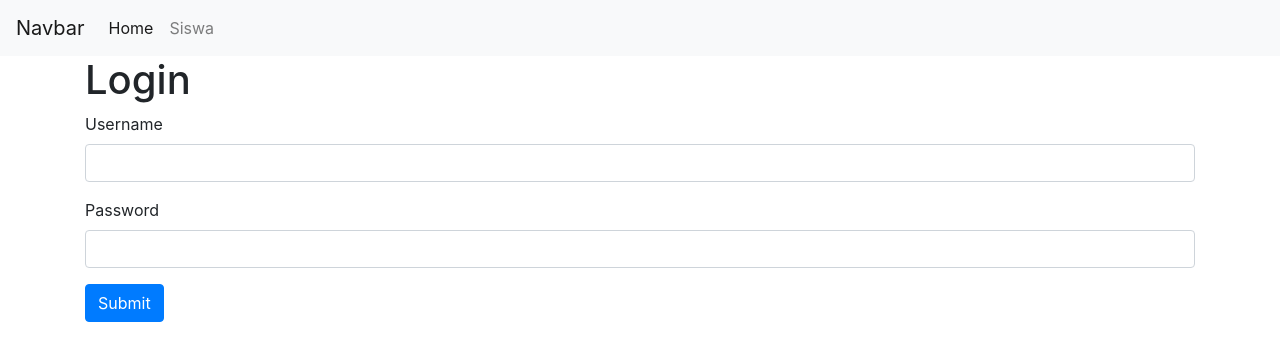
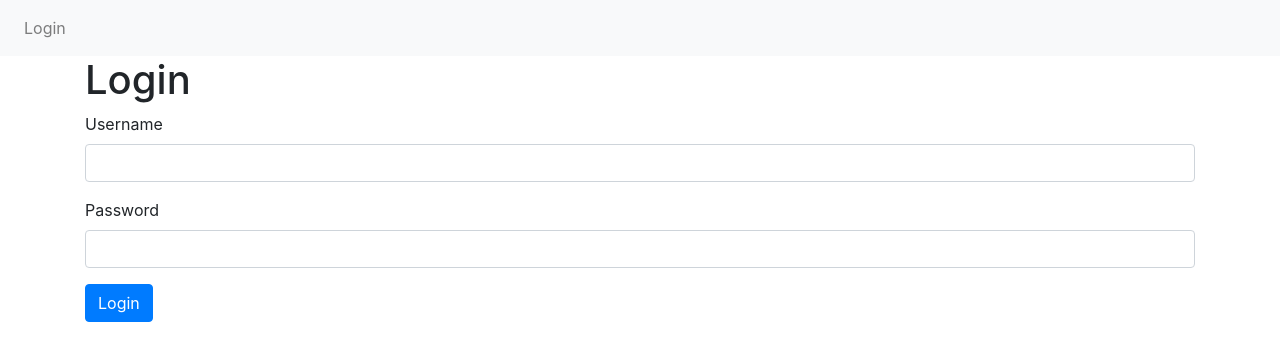
Before and after one commit to emzhofb/crud-reactjs, a React (Create React App) app in the folder crud-reactjs/: page /login in a window 1280 px wide. Shown: the top 360 px of the page. Built offline with nearby package versions, Linux system fonts and the light colour scheme.

Commit message:
update logout

```diff
--- a/crud-reactjs/src/components/ContainerRoutes.js
+++ b/crud-reactjs/src/components/ContainerRoutes.js
@@ -4,6 +4,7 @@ import SiswaIndex from '../pages/siswa/Index'
 import SiswaCreate from '../pages/siswa/Create'
 import SiswaEdit from '../pages/siswa/Edit'
 import Login from '../pages/Login'
+import Logout from '../pages/Logout'
 import { Route } from 'react-router-dom'
 
 const ContainerRoutes = () => {
@@ -11,6 +12,7 @@ const ContainerRoutes = () => {
         <div className="container">
             <Route path="/" exact component={ Home } />
             <Route path="/login" exact component={ Login } />
+            <Route path="/logout" exact component={ Logout } />
             <Route path="/siswa" exact component={ SiswaIndex } />
             <Route path="/siswa/Create" exact component={ SiswaCreate } />
             <Route path="/siswa/edit/:id" exact component={ SiswaEdit } />
--- a/crud-reactjs/src/components/Navbar.js
+++ b/crud-reactjs/src/components/Navbar.js
@@ -2,14 +2,14 @@ import React from 'react'
 import { Link } from 'react-router-dom'
 
 const Navbar = () => {
+    const token = localStorage.getItem('token')
     return (
         <nav className="navbar navbar-expand-lg navbar-light bg-light">
-            <Link to="/" className="navbar-brand">Navbar</Link>
             <button className="navbar-toggler" type="button" data-toggle="collapse" data-target="#navbarSupportedContent" aria-controls="navbarSupportedContent" aria-expanded="false" aria-label="Toggle navigation">
                 <span className="navbar-toggler-icon"></span>
             </button>
-
             <div className="collapse navbar-collapse" id="navbarSupportedContent">
+                { token ? (
                     <ul className="navbar-nav mr-auto">
                         <li className="nav-item active">
                             <Link className="nav-link" to="/">Home</Link>
@@ -17,7 +17,17 @@ const Navbar = () => {
                         <li className="nav-item">
                             <Link className="nav-link" to="/siswa">Siswa</Link>
                         </li>
+                        <li className="nav-item">
+                            <Link className="nav-link" to="/logout">Logout</Link>
+                        </li>
                     </ul>
+                ) : (
+                    <ul className="navbar-nav mr-auto">
+                        <li className="nav-item">
+                            <Link className="nav-link" to="/login">Login</Link>
+                        </li>
+                    </ul>
+                )}
             </div>
         </nav>
     )
--- a/crud-reactjs/src/pages/Login.js
+++ b/crud-reactjs/src/pages/Login.js
@@ -27,7 +27,7 @@ class Login extends Component {
         e.preventDefault()
     }
     render () {
-        const token = !!localStorage.getItem('token')
+        const token = localStorage.getItem('token')
         if (token) {
             return (
                 <Redirect to="/" />
@@ -66,7 +66,7 @@ class Login extends Component {
                         </input>
                     </div>
                     <button type="submit" className="btn btn-primary">
-                        Submit
+                        Login
                     </button>
                 </form>
             </div>
--- /dev/null
+++ b/crud-reactjs/src/pages/Logout.js
@@ -0,0 +1,13 @@
+import React, { Component } from 'react'
+import { Redirect } from 'react-router-dom'
+
+class Logout extends Component {
+    render () {
+        localStorage.clear('token')
+        return (
+            <Redirect to="/login" />
+        )
+    }
+}
+
+export default Logout
```
Lines whose indentation alone changed are shown as unchanged.
